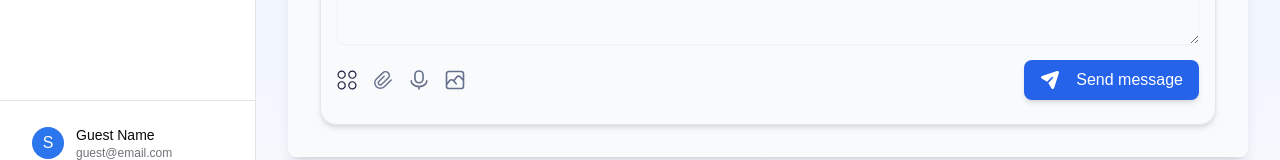
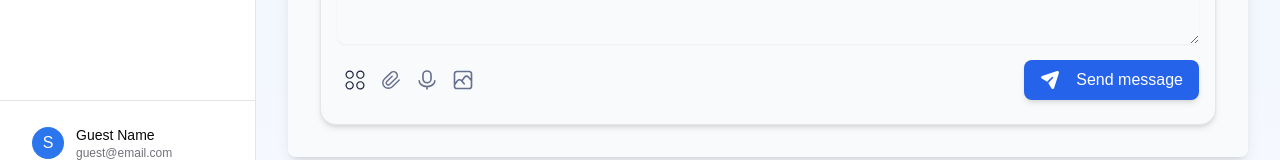
Before and after one commit to Learn-Aware/learnaware-ai, a Next.js app in the folder frontend/: page /guest/chat in a window 1280 px wide. Shown: the part 615-775 px from the top of the page. Built offline with nearby package versions, Linux system fonts and the light colour scheme.

Commit message:
Adjust layout of chat page for improved spacing and alignment

```diff
--- a/frontend/app/guest/chat/page.tsx
+++ b/frontend/app/guest/chat/page.tsx
@@ -116,7 +116,7 @@
         </div>
 
         <div className="flex items-center justify-between">
-          <div className="flex items-center space-x-4">
+          <div className="flex items-center space-x-4 ml-2">
             <div className="relative w-5 h-5">
               <Image
                 src="/images/Grid.svg"
```
